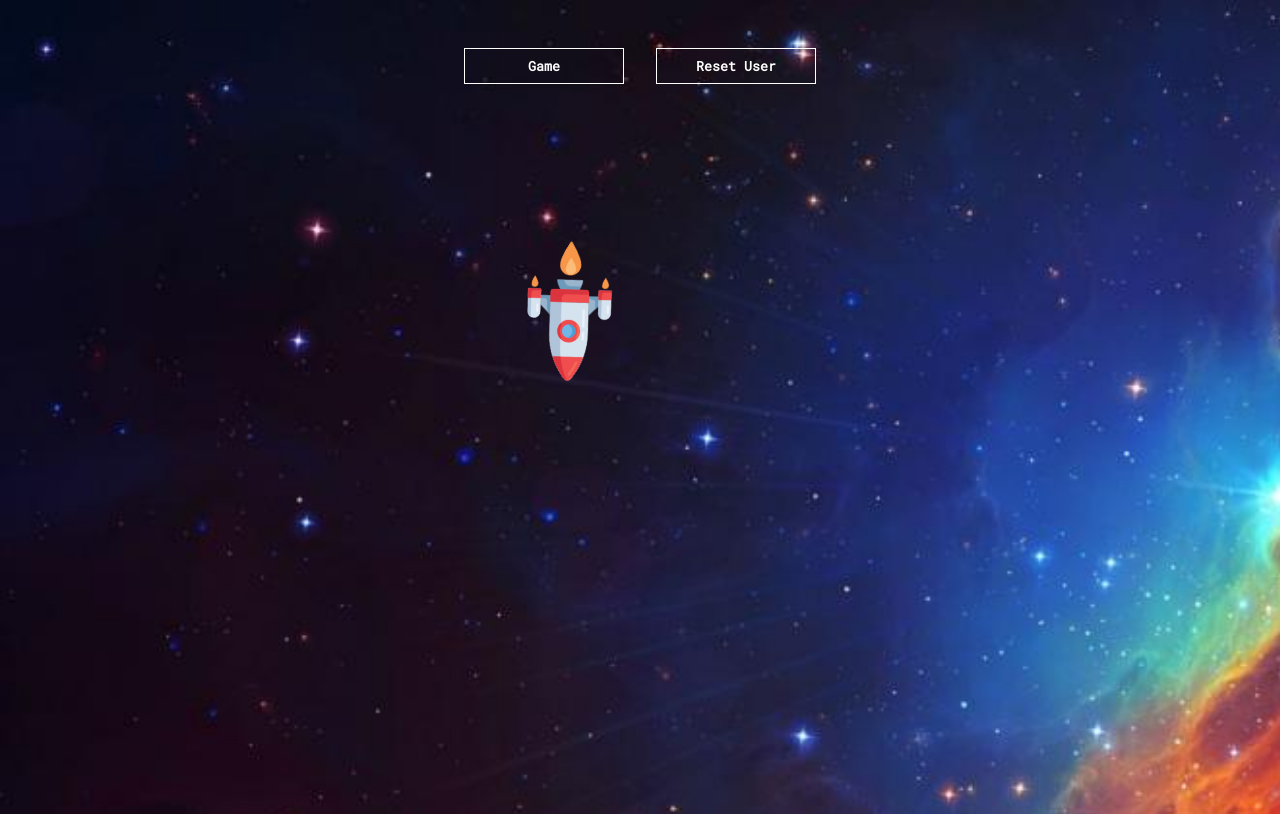
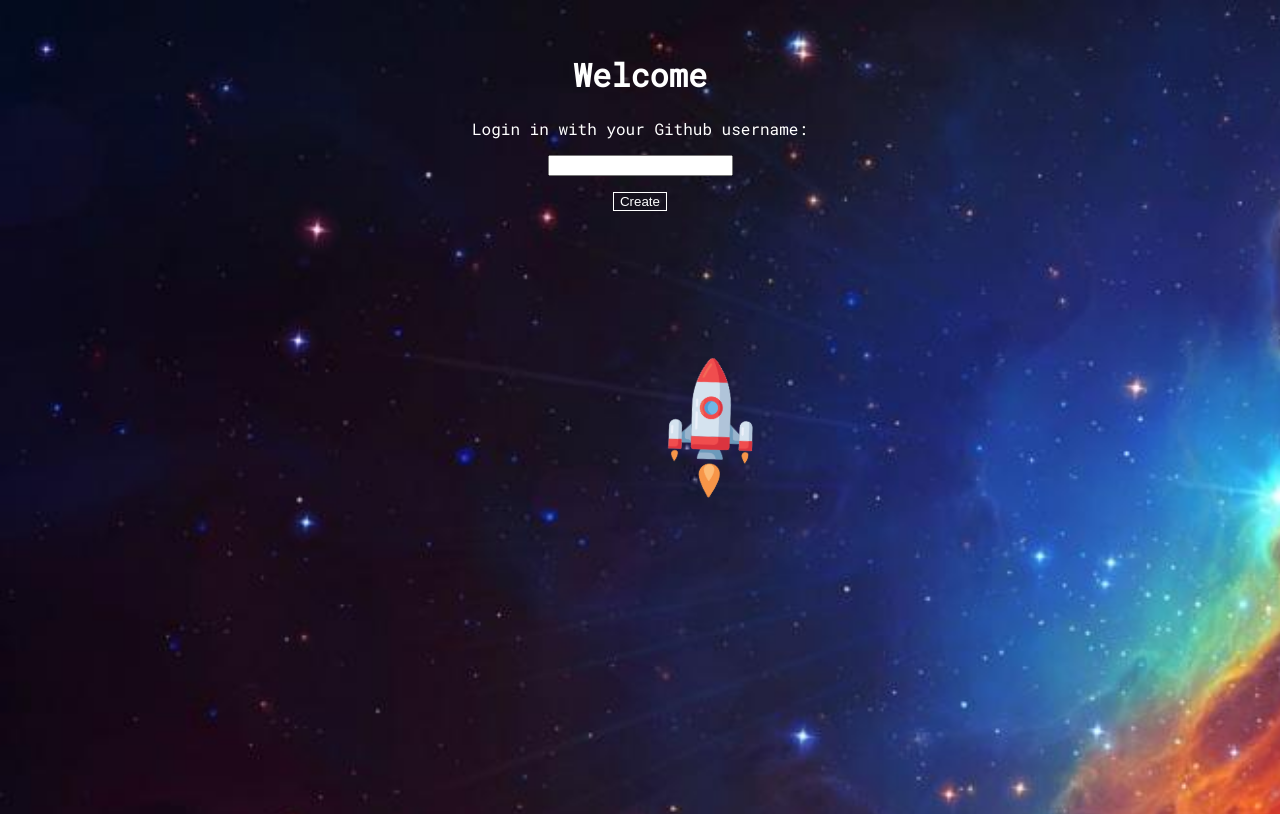
Before and after one commit to fac21/week8-RA, a React (Vite) app: page / in a window 1280 px wide. Shown: the top 814 px of the page. Built offline with nearby package versions, Linux system fonts and the light colour scheme; no server answers.

Commit message:
change first page to welcome

```diff
--- a/src/App.jsx
+++ b/src/App.jsx
@@ -6,7 +6,7 @@ import Game from "./components/Game";
 import Loading from "./components/Loading";
 
 function App() {
-  const [page, setPage] = useState("profile");
+  const [page, setPage] = useState("welcome");
   const [profile, setProfile] = React.useState(null);
 
   return (
```
